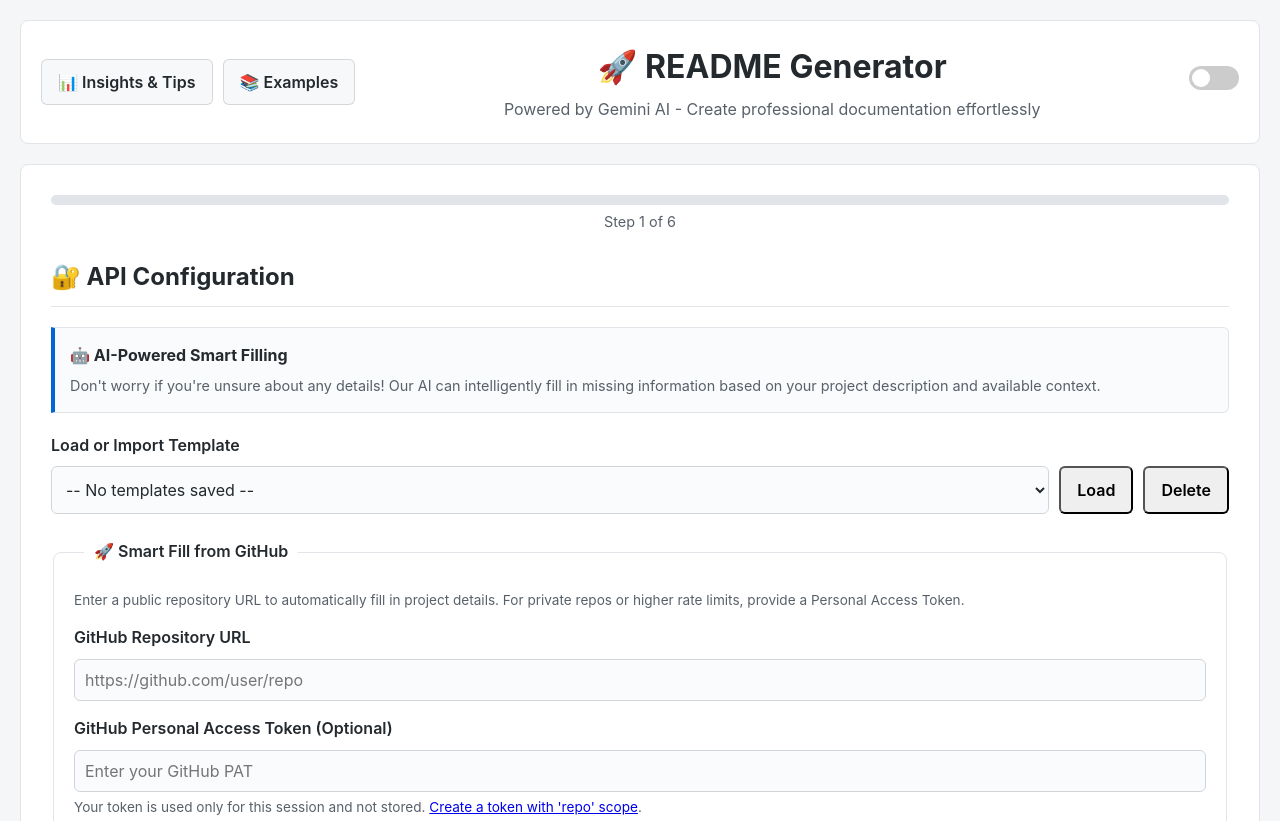
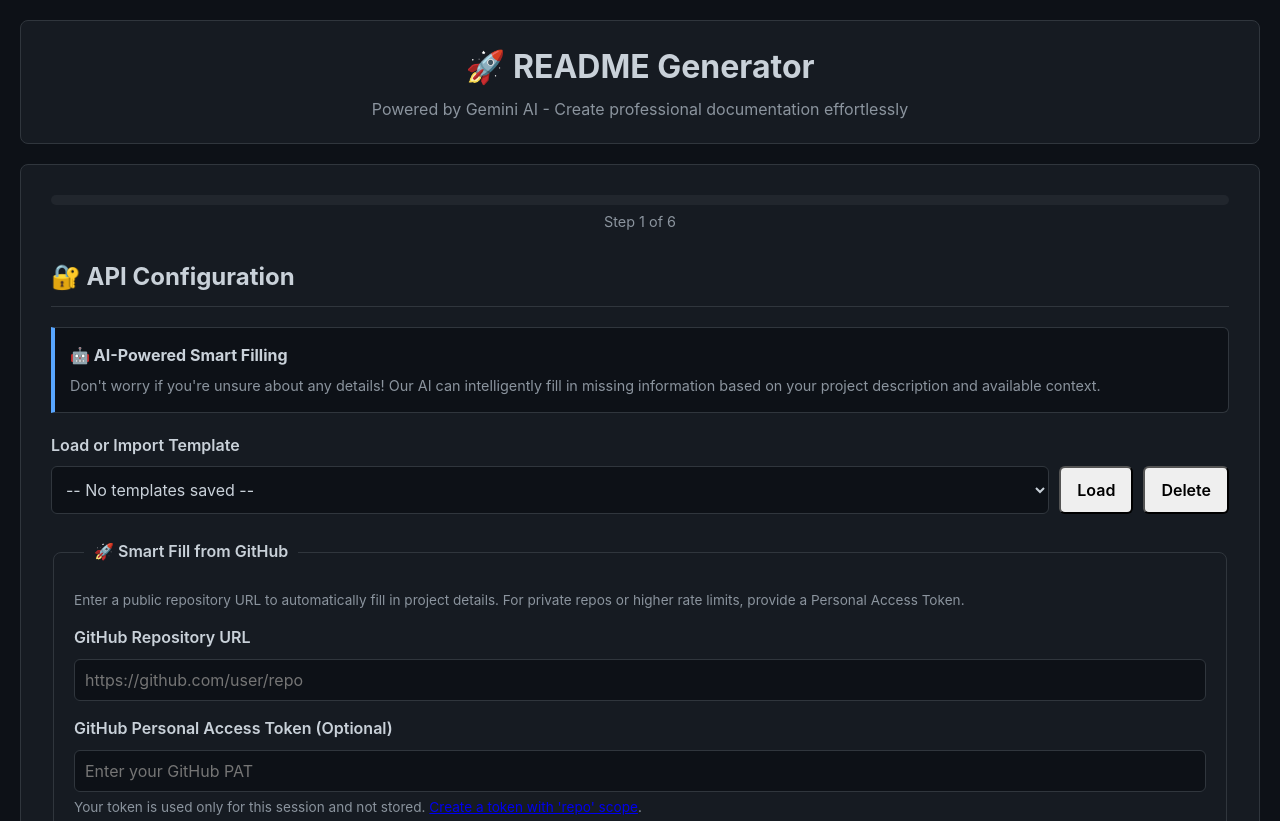
Before and after one commit to JamesTheGiblet/Interactive-README-Generator-with-AI, a website: page index.template.html in a window 1280 px wide. Shown: the top 821 px of the page. Drawn offline with nearby package versions, Linux system fonts and the light colour scheme.

Commit message:
refactor: Remove dark theme script and styles, streamline theme management

```diff
--- a/index.template.html
+++ b/index.template.html
@@ -10,20 +10,6 @@
 
     <title>README Generator - Powered by Gemini AI</title>
 
-    <script>
-        // This script runs before the page is rendered to set the theme.
-        // It prevents a "flash of the wrong theme" by checking localStorage and system preferences.
-        (function() {
-            const storedTheme = localStorage.getItem('theme');
-            const systemPrefersDark = window.matchMedia && window.matchMedia('(prefers-color-scheme: dark)').matches;
-
-            // Use stored theme if it exists, otherwise use system preference.
-            if (storedTheme === 'dark' || (!storedTheme && systemPrefersDark)) {
-                document.documentElement.classList.add('dark-theme');
-            }
-        })();
-    </script>
-
     <script src="https://cdn.jsdelivr.net/npm/marked/marked.min.js"></script>
 
     <link rel="stylesheet" href="https://cdnjs.cloudflare.com/ajax/libs/highlight.js/11.9.0/styles/github-dark.min.css" id="hljs-dark-theme">
@@ -34,7 +20,6 @@
     <script src="https://cdnjs.cloudflare.com/ajax/libs/html2pdf.js/0.10.1/html2pdf.bundle.min.js"></script>
 
     <link rel="stylesheet" href="src/styles/main.css">
-    <link rel="stylesheet" href="src/styles/themes/dark.css">
 
 
 </head>
@@ -45,31 +30,11 @@
 
         <div class="header">
 
-            <div class="header-buttons">
-
-                <button class="btn-secondary" id="insightsBtn">📊 Insights & Tips</button>
-
-                <button class="btn-secondary" id="examplesBtn">📚 Examples</button>
-
-            </div>
-
             <div class="header-content">
 
                 <h1>🚀 README Generator</h1>
 
                 <p>Powered by Gemini AI - Create professional documentation effortlessly</p>
-
-            </div>
-
-            <div class="theme-switch-wrapper">
-
-                <label class="theme-switch" for="theme-checkbox">
-
-                    <input type="checkbox" id="theme-checkbox" title="Toggle dark/light theme" />
-
-                    <div class="slider round"></div>
-
-                </label>
 
             </div>
 
@@ -505,13 +470,6 @@
                                         <option value="custom">Custom...</option>
                                     </select>
                                 </div>
-                                <div class="form-group">
-                                    <label>Preview Theme:</label>
-                                    <div class="button-group-toggle">
-                                        <button type="button" class="btn-secondary" id="previewThemeDarkBtn">Dark</button>
-                                        <button type="button" class="btn-secondary" id="previewThemeLightBtn">Light</button>
-                                    </div>
-                                </div>
                             </div>
                         </div>
 
--- a/src/modules/app.js
+++ b/src/modules/app.js
@@ -35,13 +35,12 @@ const ReadmeGenerator = {
     api: api,
     storage: storage,
     ui: ui,
-    theme: theme,
     utils: utils,
 
     // INITIALIZATION
     init: async function() {
         // Initialize all modules
-        this.theme.init();
+        this.ui.init();
         MarkdownRenderer.init();
         ModalManager.init();
         AccessibilityModule.init();
--- a/src/modules/build.js
+++ b/src/modules/build.js
@@ -12,7 +12,6 @@ const scriptOrder = [
     'security.js',
     'accessibility.js',
     'markdown.js',
-    'modal.js',
     'performance.js',
     'analytics.js',
     'api.js',
--- a/src/styles/main.css
+++ b/src/styles/main.css
@@ -8,34 +8,34 @@
     --border-radius: 8px;
     --transition-speed: 0.3s;
 
-    /* Light Theme Colors (Default) */
-    --bg-color: #f4f6f8;
-    --text-color: #24292e;
-    --text-color-light: #586069;
-    --header-bg: #ffffff;
-    --content-bg: #ffffff;
-    --border-color: #e1e4e8;
-    --input-bg: #fafbfc;
-    --input-border: #d1d5da;
-    --btn-primary-bg: #2ea44f;
+    /* Dark Theme (Default) */
+    --bg-color: #0d1117;
+    --text-color: #c9d1d9;
+    --text-color-light: #8b949e;
+    --header-bg: #161b22;
+    --content-bg: #161b22;
+    --border-color: #30363d;
+    --input-bg: #0d1117;
+    --input-border: #30363d;
+    --btn-primary-bg: #238636;
     --btn-primary-text: #ffffff;
-    --btn-primary-hover-bg: #2c974b;
-    --btn-secondary-bg: #f6f8fa;
-    --btn-secondary-text: #24292e;
-    --btn-secondary-border: rgba(27, 31, 35, 0.15);
-    --btn-secondary-hover-bg: #f3f4f6;
-    --link-color: #0366d6;
-    --progress-bar-bg: #e1e4e8;
+    --btn-primary-hover-bg: #2ea043;
+    --btn-secondary-bg: #21262d;
+    --btn-secondary-text: #c9d1d9;
+    --btn-secondary-border: #30363d;
+    --btn-secondary-hover-bg: #30363d;
+    --link-color: #58a6ff;
+    --progress-bar-bg: #21262d;
     --progress-fill-bg: var(--btn-primary-bg);
-    --preview-bg: #f6f8fa;
-    --code-bg: rgba(27, 31, 35, 0.05);
+    --preview-bg: #0d1117;
+    --code-bg: rgba(110, 118, 129, 0.2);
     --modal-overlay-bg: rgba(0, 0, 0, 0.4);
-    --error-bg: #ffeef0;
-    --error-text: #d73a49;
-    --error-border: #ffc1c8;
-    --info-bg: #e6f7ff;
-    --info-text: #0366d6;
-    --info-border: #91d5ff;
+    --error-bg: #2f1f22;
+    --error-text: #f85149;
+    --error-border: #5c2c31;
+    --info-bg: #162233;
+    --info-text: #58a6ff;
+    --info-border: #214162;
 }
 
 /* ==========================================================================
--- a/src/styles/themes/dark.css
+++ /dev/null
@@ -1,29 +0,0 @@
-:root.dark-theme {
-    /* Dark Theme Colors */
-    --bg-color: #0d1117;
-    --text-color: #c9d1d9;
-    --text-color-light: #8b949e;
-    --header-bg: #161b22;
-    --content-bg: #161b22;
-    --border-color: #30363d;
-    --input-bg: #0d1117;
-    --input-border: #30363d;
-    --btn-primary-bg: #238636;
-    --btn-primary-text: #ffffff;
-    --btn-primary-hover-bg: #2ea043;
-    --btn-secondary-bg: #21262d;
-    --btn-secondary-text: #c9d1d9;
-    --btn-secondary-border: #30363d;
-    --btn-secondary-hover-bg: #30363d;
-    --link-color: #58a6ff;
-    --progress-bar-bg: #21262d;
-    --progress-fill-bg: var(--btn-primary-bg);
-    --preview-bg: #0d1117;
-    --code-bg: rgba(110, 118, 129, 0.2);
-    --error-bg: #2f1f22;
-    --error-text: #f85149;
-    --error-border: #5c2c31;
-    --info-bg: #162233;
-    --info-text: #58a6ff;
-    --info-border: #214162;
-}
```
Also changed, not shown: src/styles/themes/light.css (added).
